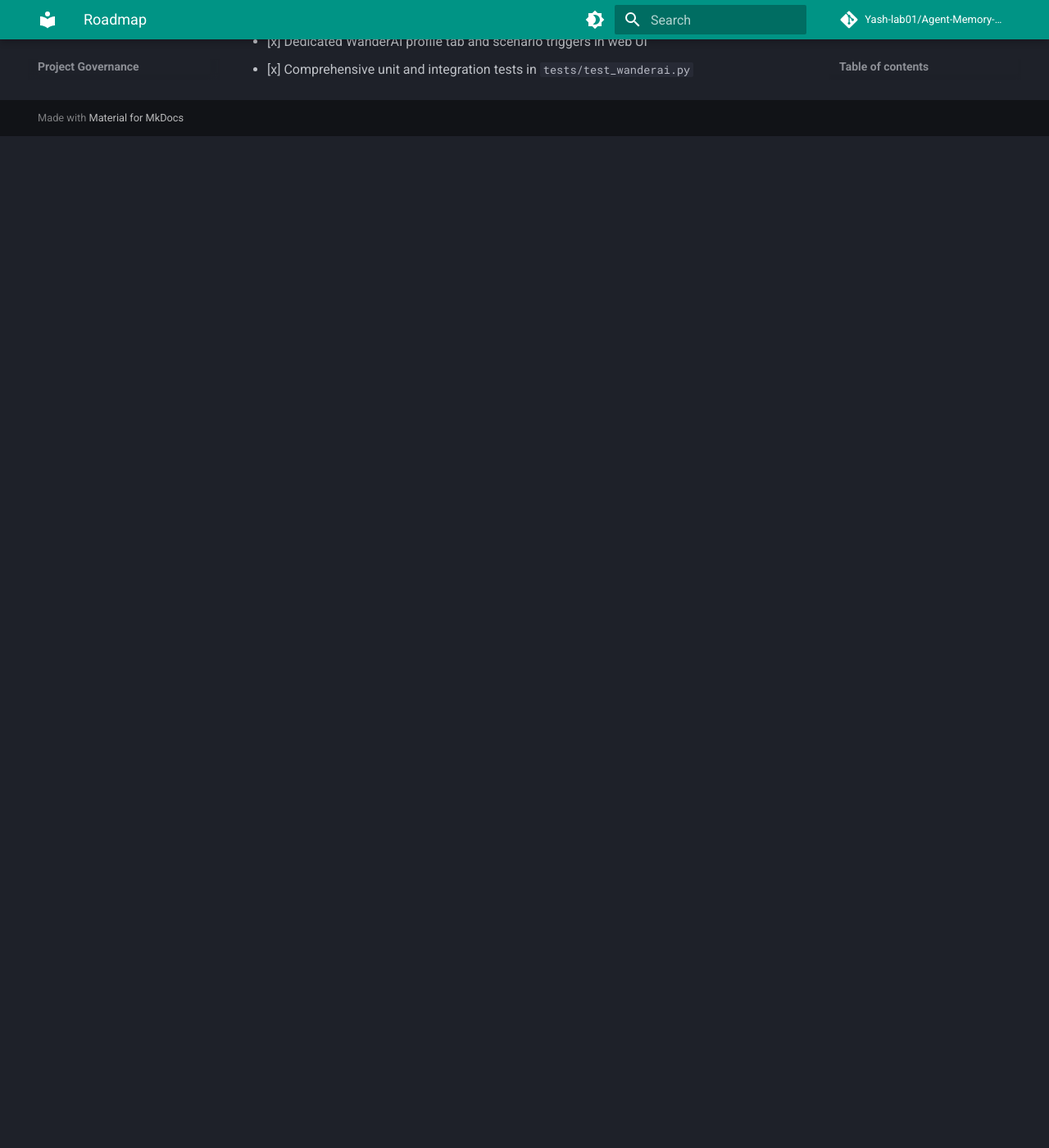
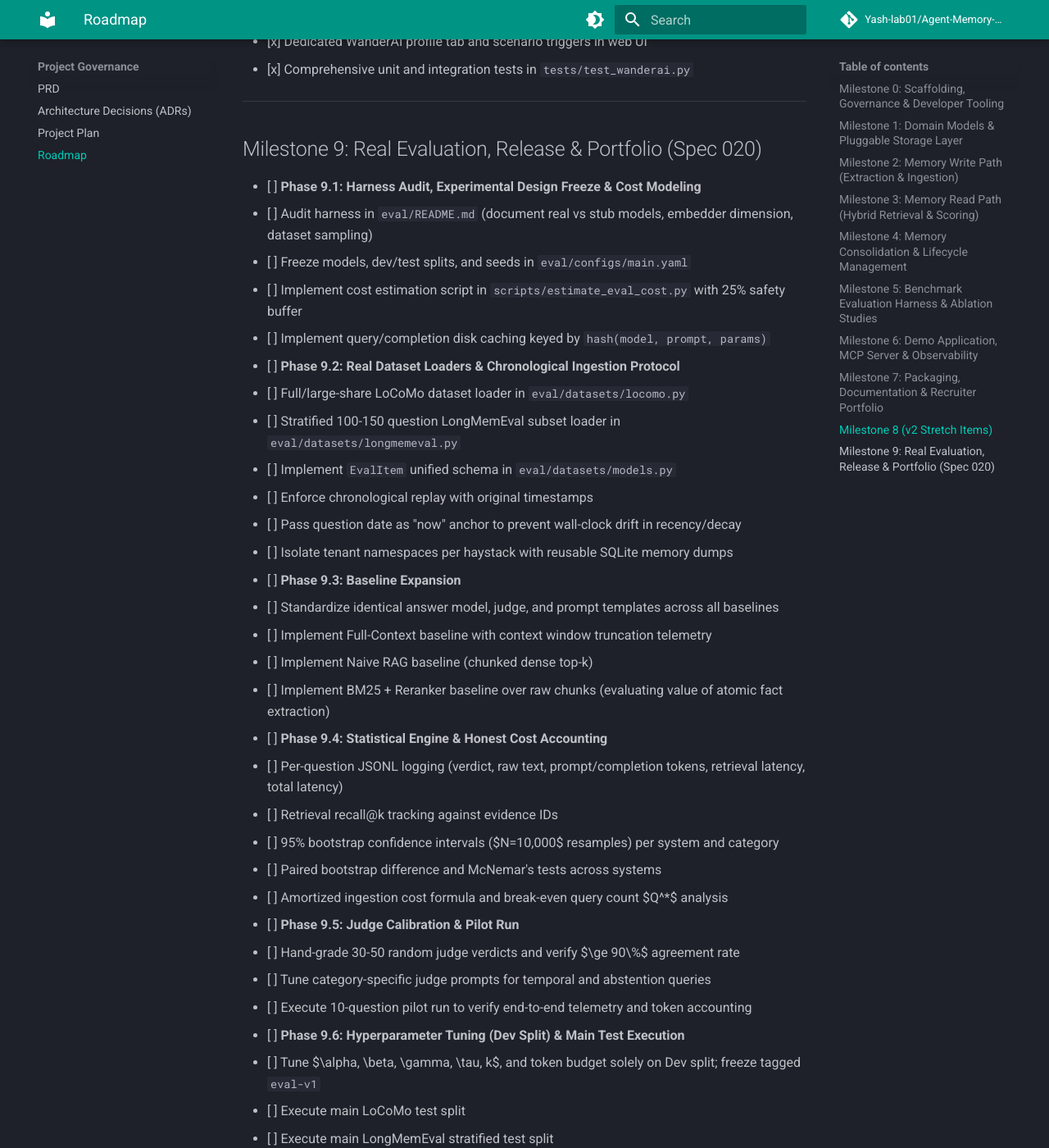
Before and after one commit to Yash-lab01/Agent-Memory-Layer, an MkDocs documentation site: the page built from docs/ROADMAP.md, in a window 1280 px wide and 1400 px high, scrolled down 5990 px. Shown: the whole window at 82% size. Built offline with MkDocs 1.6.1 and Material for MkDocs 9.7.7, drawn with Linux system fonts in a browser that asks for light colours; comment, search, counter and statistics services are not loaded; before the commit the page ends 6156 px from its top, so only the background shows below that; some of the changed text lies outside the part shown.

Commit message:
docs(docs): add Spec 020 and Milestone 9 for real evaluation and release plan

```diff
--- a/docs/ROADMAP.md
+++ b/docs/ROADMAP.md
@@ -165,3 +165,53 @@ This roadmap tracks the development progress of `memlayer` across 8 core milesto
   - [x] WanderAI REST endpoints in `demo/app/main.py` (`/api/wanderai/chat`, `/api/wanderai/profile`, `/api/wanderai/scenarios`, `/api/wanderai/seed`)
   - [x] Dedicated WanderAI profile tab and scenario triggers in web UI
   - [x] Comprehensive unit and integration tests in `tests/test_wanderai.py`
+
+---
+
+## Milestone 9: Real Evaluation, Release & Portfolio (Spec 020)
+- [ ] **Phase 9.1: Harness Audit, Experimental Design Freeze & Cost Modeling**
+  - [ ] Audit harness in `eval/README.md` (document real vs stub models, embedder dimension, dataset sampling)
+  - [ ] Freeze models, dev/test splits, and seeds in `eval/configs/main.yaml`
+  - [ ] Implement cost estimation script in `scripts/estimate_eval_cost.py` with 25% safety buffer
+  - [ ] Implement query/completion disk caching keyed by `hash(model, prompt, params)`
+- [ ] **Phase 9.2: Real Dataset Loaders & Chronological Ingestion Protocol**
+  - [ ] Full/large-share LoCoMo dataset loader in `eval/datasets/locomo.py`
+  - [ ] Stratified 100-150 question LongMemEval subset loader in `eval/datasets/longmemeval.py`
+  - [ ] Implement `EvalItem` unified schema in `eval/datasets/models.py`
+  - [ ] Enforce chronological replay with original timestamps
+  - [ ] Pass question date as "now" anchor to prevent wall-clock drift in recency/decay
+  - [ ] Isolate tenant namespaces per haystack with reusable SQLite memory dumps
+- [ ] **Phase 9.3: Baseline Expansion**
+  - [ ] Standardize identical answer model, judge, and prompt templates across all baselines
+  - [ ] Implement Full-Context baseline with context window truncation telemetry
+  - [ ] Implement Naive RAG baseline (chunked dense top-k)
+  - [ ] Implement BM25 + Reranker baseline over raw chunks (evaluating value of atomic fact extraction)
+- [ ] **Phase 9.4: Statistical Engine & Honest Cost Accounting**
+  - [ ] Per-question JSONL logging (verdict, raw text, prompt/completion tokens, retrieval latency, total latency)
+  - [ ] Retrieval recall@k tracking against evidence IDs
+  - [ ] 95% bootstrap confidence intervals ($N=10,000$ resamples) per system and category
+  - [ ] Paired bootstrap difference and McNemar's tests across systems
+  - [ ] Amortized ingestion cost formula and break-even query count $Q^*$ analysis
+- [ ] **Phase 9.5: Judge Calibration & Pilot Run**
+  - [ ] Hand-grade 30-50 random judge verdicts and verify $\ge 90\%$ agreement rate
+  - [ ] Tune category-specific judge prompts for temporal and abstention queries
+  - [ ] Execute 10-question pilot run to verify end-to-end telemetry and token accounting
+- [ ] **Phase 9.6: Hyperparameter Tuning (Dev Split) & Main Test Execution**
+  - [ ] Tune $\alpha, \beta, \gamma, \tau, k$, and token budget solely on Dev split; freeze tagged `eval-v1`
+  - [ ] Execute main LoCoMo test split
+  - [ ] Execute main LongMemEval stratified test split
+  - [ ] Run 8 systematic ablations (without supersession, without decay, without recency, vector-only, without router, without graph context, extraction model size, token budget sweep)
+  - [ ] Classify 10+ failure cases into failure taxonomy
+- [ ] **Phase 9.7: Automated Report Generation & README Overhaul**
+  - [ ] Build `eval/generate_tables.py` to compile Markdown tables directly from JSONL results
+  - [ ] Configure `make eval-smoke` (CI fast check) and `make eval-full` (reproducible run)
+  - [ ] Update README with generated tables, 95% CIs, sample size $n$, break-even analysis, and CI smoke test note
+- [ ] **Phase 9.8: PyPI Release (v0.1.0) & Repository Polish**
+  - [ ] Finalize `pyproject.toml` metadata (classifiers, author, URLs, entry points)
+  - [ ] Build wheels with `uv build` and verify TestPyPI installation
+  - [ ] Publish v0.1.0 to PyPI using GitHub Actions trusted publishing
+  - [ ] Deploy MkDocs documentation site (`mkdocs gh-deploy`)
+  - [ ] Add `CONTRIBUTING.md`, GitHub issue templates, and 2-minute demo video/GIF walkthrough
+- [ ] **Phase 9.9: Portfolio Case Study & Resume Bullets**
+  - [ ] Comprehensive case study in `docs/CASE_STUDY.md` and `docs/PORTFOLIO.md`
+  - [ ] Update resume bullet templates strictly with verified benchmark numbers
```
Also changed, not shown: docs/specs/020-real-evaluation-release-and-portfolio-plan.md (added, +183 -0 lines).
